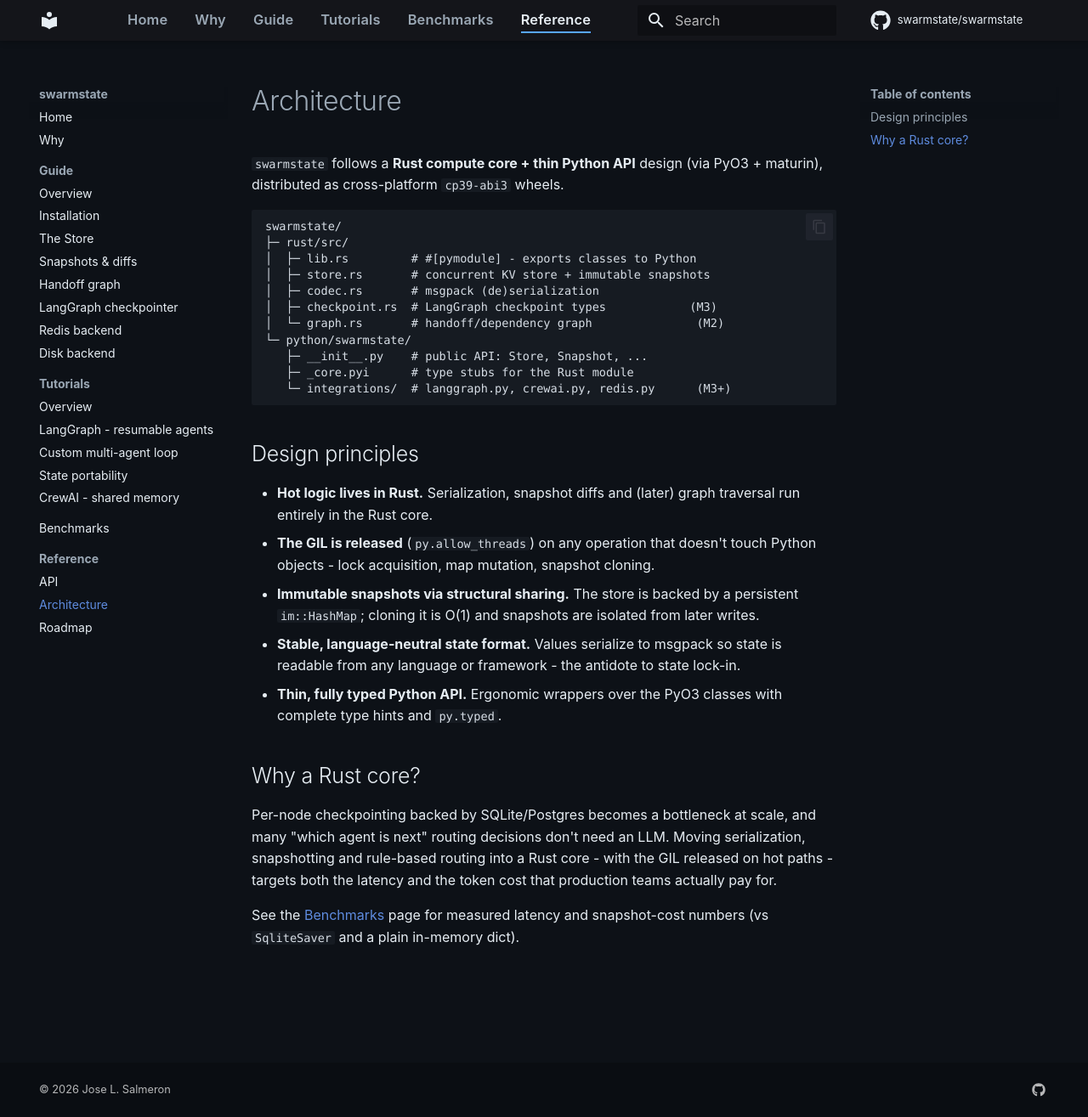
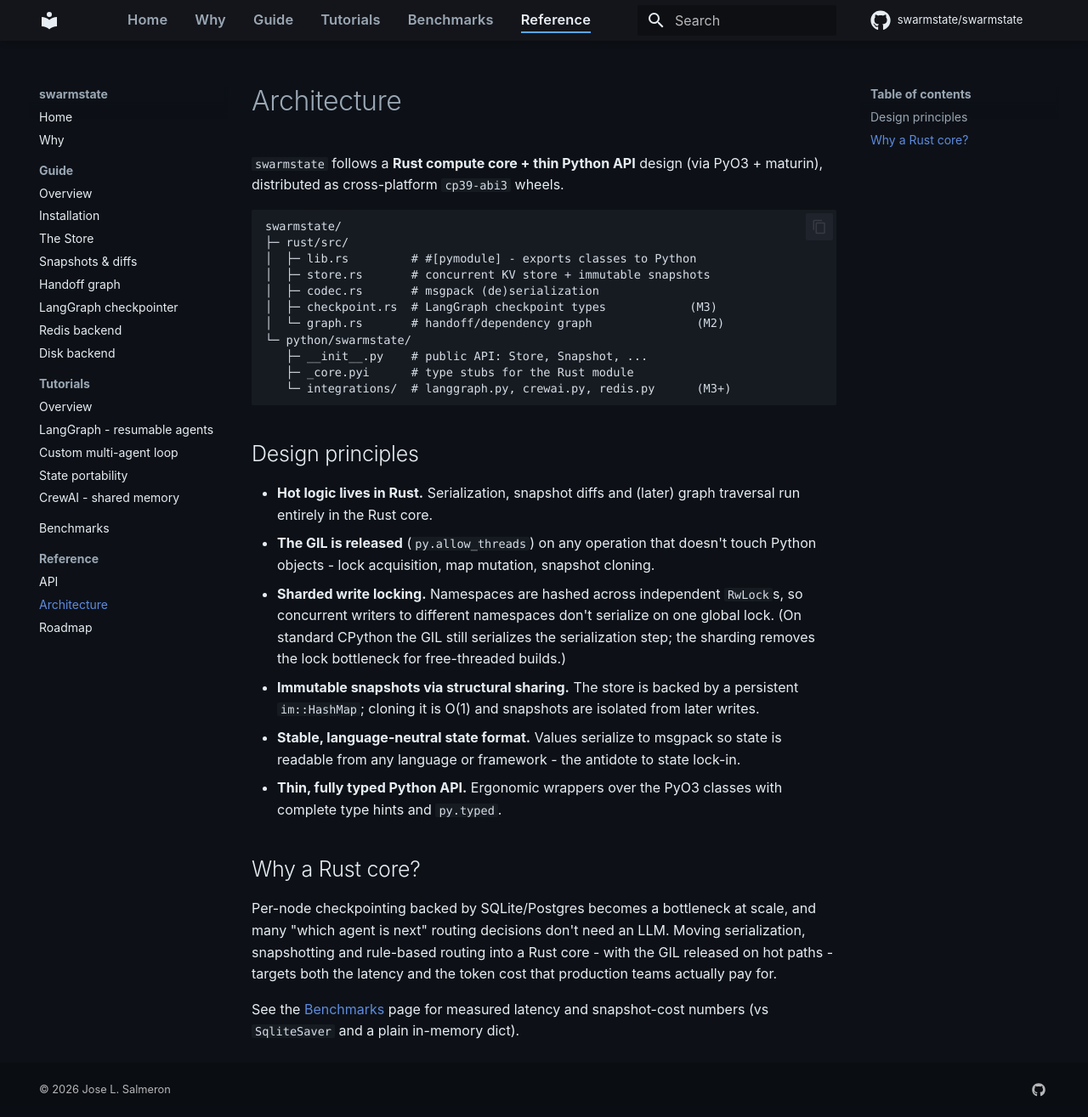
Before and after one commit to swarmstate/swarmstate.github.io, an MkDocs documentation site: the page built from docs/architecture.md, in a window 1280 px wide and 1315 px high. Shown: the whole window at 85% size. Built offline with MkDocs 1.6.1 and Material for MkDocs 9.7.7, drawn with Linux system fonts in a browser that asks for light colours; comment, search, counter and statistics services are not loaded.

Commit message:
docs: note sharded write locking in architecture

```diff
--- a/docs/architecture.md
+++ b/docs/architecture.md
@@ -23,6 +23,10 @@
   traversal run entirely in the Rust core.
 - **The GIL is released** (`py.allow_threads`) on any operation that doesn't touch
   Python objects - lock acquisition, map mutation, snapshot cloning.
+- **Sharded write locking.** Namespaces are hashed across independent `RwLock`s, so
+  concurrent writers to different namespaces don't serialize on one global lock. (On
+  standard CPython the GIL still serializes the serialization step; the sharding removes
+  the lock bottleneck for free-threaded builds.)
 - **Immutable snapshots via structural sharing.** The store is backed by a persistent
   `im::HashMap`; cloning it is O(1) and snapshots are isolated from later writes.
 - **Stable, language-neutral state format.** Values serialize to msgpack so state is
```
